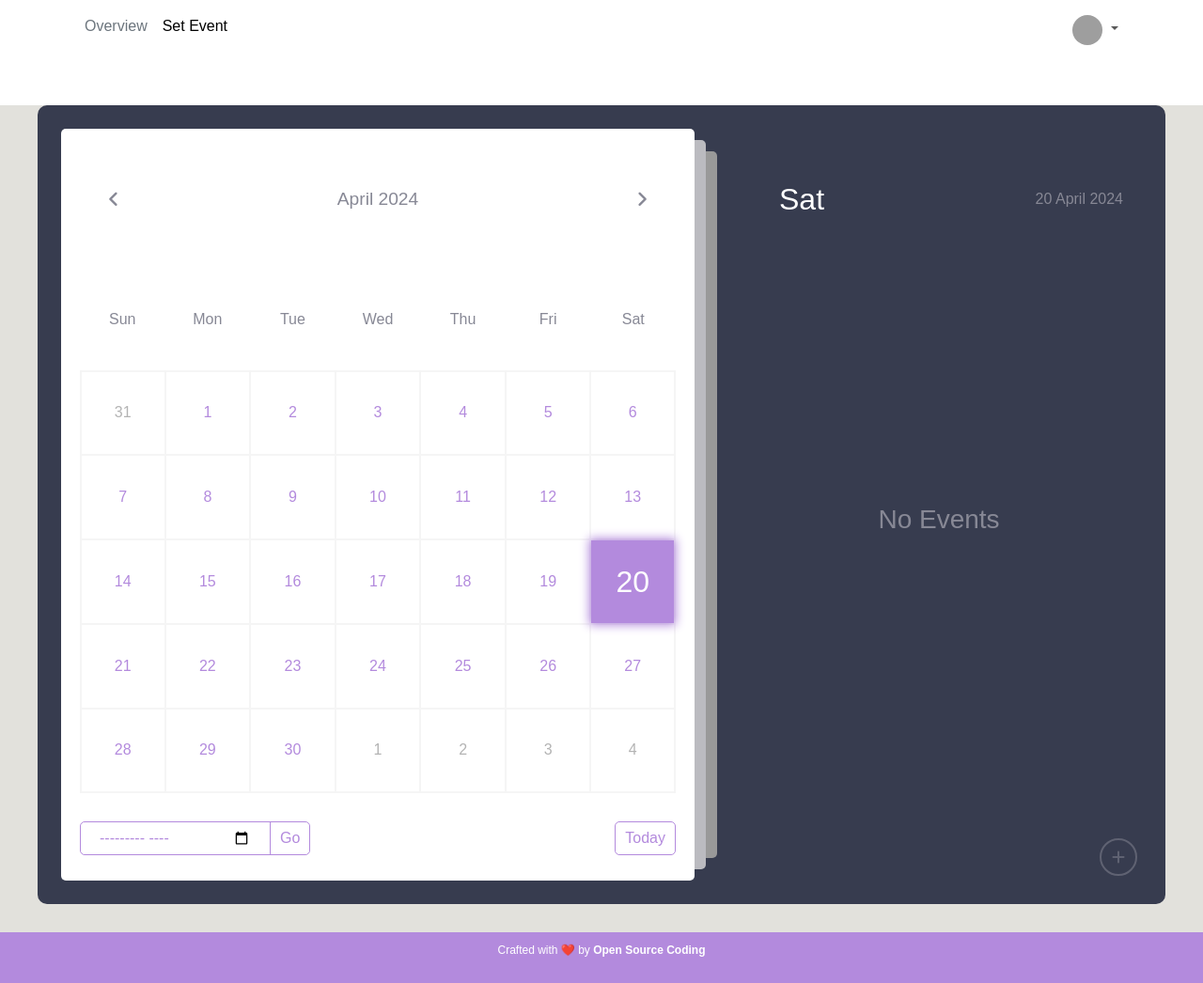
After one commit to anhkhoakz/calendar-web-project, a PHP site: page /setEventPage.php in a window 1280 px wide. The commit adds this page. Shown: the whole page at 94% size. Run offline with PHP 8.4, Linux system fonts and the light colour scheme; the visitor is signed in with stand-in values (Sample User, id 1); data that the repository does not hold is empty; grey boxes are pictures that could not be loaded.

Commit message:
update header

```diff
--- a/login/AccsessPage.php
+++ b/login/AccsessPage.php
@@ -1,5 +1,5 @@
 <?php
-include "../partials/header.php";
+include "../partials/head.php";
 include "../config/constants.php";
 
 
--- a/login/login.php
+++ b/login/login.php
@@ -1,7 +1,5 @@
 <?php
 include "../config/database.php";
-
-
 
 if(isset($_POST['password']) && isset($_POST['email'])) {
     $pwd = $_POST['password'];
--- /dev/null
+++ b/login/logout.php
@@ -0,0 +1,5 @@
+<?php
+include "../config/constants.php";
+session_destroy();
+header("location: " . ROOT_URL . "login/AccsessPage.php");
+?>
--- a/partials/header.php
+++ b/partials/header.php
@@ -1,22 +1,44 @@
-<div class="container">
-    <header class="d-flex flex-wrap align-items-center justify-content-center justify-content-md-between py-3 mb-4 border-bottom">
-      <div class="col-md-3 mb-2 mb-md-0">
-        <a href="/" class="d-inline-flex link-body-emphasis text-decoration-none">
-          <svg class="bi" width="40" height="32" role="img" aria-label="Bootstrap"><use xlink:href="#bootstrap"></use></svg>
-        </a>
-      </div>
+<header class="navbar navbar-expand-lg mb-5">
+    <div class="container">
+        <button class="navbar-toggler" type="button" data-bs-toggle="collapse" data-bs-target="#navbarNavDropdown" aria-controls="navbarNavDropdown" aria-expanded="false" aria-label="Toggle navigation">
+            <span class="navbar-toggler-icon"></span>
+        </button>
+        <div class="collapse navbar-collapse" id="navbarNavDropdown">
+            <ul class="navbar-nav w-100 d-flex justify-content-between">
+                <div class="d-flex">
+                    <li class="nav-item">
+                        <a href="<?=ROOT_URL?>" class="nav-link px-2 link-secondary">Overview</a>
+                    </li>
+                    <li class="nav-item">
+                        <a href="<?=ROOT_URL . "setEventPage.php"?>" class="nav-link px-2 link-body-emphasis">Set Event</a>
+                    </li class="nav-item">
+                </div>
 
-      <ul class="nav col-12 col-md-auto mb-2 justify-content-center mb-md-0">
-        <li><a href="#" class="nav-link px-2 link-secondary">Home</a></li>
-        <li><a href="#" class="nav-link px-2">Features</a></li>
-        <li><a href="#" class="nav-link px-2">Pricing</a></li>
-        <li><a href="#" class="nav-link px-2">FAQs</a></li>
-        <li><a href="#" class="nav-link px-2">About</a></li>
-      </ul>
+                <div>
 
-      <div class="col-md-3 text-end">
-        <button type="button" class="btn btn-outline-primary me-2">Login</button>
-        <button type="button" class="btn btn-primary">Sign-up</button>
-      </div>
-    </header>
-  </div>
+                    <li class="nav-item dropdown">
+                        <a class="nav-link dropdown-toggle" href="#" role="button" data-bs-toggle="dropdown" aria-expanded="false">
+                            <img src="https://github.com/mdo.png" alt="mdo" width="32" height="32" class="rounded-circle" />
+                        </a>
+
+                        <ul class="dropdown-menu text-small">
+                            <li>
+                                <a class="dropdown-item" href="#">Add event</a>
+                            </li>
+
+                            <li>
+                                <a class="dropdown-item" href="#">Profile</a>
+                            </li>
+                            <li>
+                                <hr class="dropdown-divider"/>
+                            </li>
+                            <li>
+                                <a class="dropdown-item text-danger" href="login/logout.php">Sign out</a>
+                            </li>
+                        </ul>
+                    </li>
+                </div>
+            </ul>
+        </div>
+    </div>
+</header>
--- a/script.js
+++ b/script.js
@@ -263,11 +263,10 @@ getEvent(function(eventsArr) {
               activeDayEl.classList.remove("event");
             }
 
-
         }
     };
 
-    xhr.open("POST", "http://localhost:3000/Event.php", true);
+    xhr.open("POST", "http://localhost:3000/event.php", true);
     xhr.send(formData);
 
 
@@ -293,25 +292,8 @@ getEvent(function(eventsArr) {
     addEventTitle.value = addEventTitle.value.slice(0, 60);
   });
 
-  function defineProperty() {
-    var osccred = document.createElement("div");
-    osccred.innerHTML =
-      "A Project By <a href='https://www.youtube.com/channel/UCiUtBDVaSmMGKxg1HYeK-BQ' target=_blank>Open Source Coding</a>";
-    osccred.style.position = "absolute";
-    osccred.style.bottom = "0";
-    osccred.style.right = "0";
-    osccred.style.fontSize = "10px";
-    osccred.style.color = "#ccc";
-    osccred.style.fontFamily = "sans-serif";
-    osccred.style.padding = "5px";
-    osccred.style.background = "#fff";
-    osccred.style.borderTopLeftRadius = "5px";
-    osccred.style.borderBottomRightRadius = "5px";
-    osccred.style.boxShadow = "0 0 5px #ccc";
-    document.body.appendChild(osccred);
-  }
 
-  defineProperty();
+
 
   //allow only time in eventtime from and to
   addEventFrom.addEventListener("input", (e) => {
@@ -450,6 +432,10 @@ getEvent(function(eventsArr) {
                 alert("The event start time must be earlier than the current time.");
               }
               else{
+                if (eventsContainer.innerHTML === '<div class="no-event"><h3>No Events</h3></div>') {
+                  eventsContainer.innerHTML = this.responseText
+              }
+              else
                 eventsContainer.innerHTML += this.responseText;
 
                 addEventWrapper.classList.remove("active");
@@ -458,6 +444,8 @@ getEvent(function(eventsArr) {
                 if (!activeDayEl.classList.contains("event")) {
                     activeDayEl.classList.add("event");
                 }
+
+
               }
 
             }
--- /dev/null
+++ b/setEventPage.php
@@ -0,0 +1,112 @@
+<?php
+include "./config/constants.php";
+
+if (!isset($_SESSION['user_email'])) {
+  header("location: ./login/AccsessPage.php");
+  exit;
+}
+?>
+
+<!DOCTYPE html>
+<html lang="en">
+
+<head>
+  <meta charset="UTF-8" />
+  <meta http-equiv="X-UA-Compatible" content="IE=edge" />
+  <meta name="viewport" content="width=device-width, initial-scale=1.0" />
+  <meta name="description" content="Stay organized with our user-friendly Calendar featuring events, reminders, and a customizable interface. Built with HTML, CSS, and JavaScript. Start scheduling today!" />
+  <meta name="keywords" content="calendar, events, reminders, javascript, html, css, open source coding" />
+  <?php
+  include './partials/head.php';
+  ?>
+
+  <link rel="stylesheet" href="style.css" />
+  <title>Calendar with Events</title>
+
+</head>
+
+<body>
+  <?php include "./partials/header.php" ?>
+
+  <div class="body">
+
+    <div class="container1">
+      <div class="left">
+        <div class="calendar">
+          <div class="month">
+            <i class="fas fa-angle-left prev"></i>
+            <div class="date">december 2015</div>
+            <i class="fas fa-angle-right next"></i>
+          </div>
+          <div class="weekdays">
+            <div>Sun</div>
+            <div>Mon</div>
+            <div>Tue</div>
+            <div>Wed</div>
+            <div>Thu</div>
+            <div>Fri</div>
+            <div>Sat</div>
+          </div>
+          <div class="days"></div>
+          <div class="goto-today">
+            <div class="goto">
+              <input type="month" placeholder="mm/yyyy" class="date-input" />
+              <button class="goto-btn">Go</button>
+            </div>
+            <button class="today-btn">Today</button>
+          </div>
+        </div>
+      </div>
+      <div class="right">
+        <div class="today-date">
+          <div class="event-day">Tue</div>
+          <div class="event-date">19 April 2024</div>
+        </div>
+        <div class="events">
+          <div class="event">
+              <div class="title">
+                <i class="fas fa-circle"></i>
+                <h3 class="event-title">di choi</h3>
+              </div>
+              <div class="event-time">
+                <span class="event-time"></span>
+              </div>
+          </div>
+
+        </div>
+        <form id="formAddEvent" class="add-event-wrapper" method="POST">
+            <div class="add-event-header">
+                <div class="title">Add Event</div>
+                <i class="fas fa-times close"></i>
+            </div>
+            <div class="add-event-body">
+                <div class="add-event-input">
+                  <input name="event" type="text" placeholder="Event Name" class="event-name" value=""/>
+                </div>
+                <div class="add-event-input">
+                  <input type="text" placeholder="Event Time From" class="event-time-from" name="eventstart" value=""/>
+                </div>
+                <div class="add-event-input">
+                  <input type="text" placeholder="Event Time To" class="event-time-to" name="eventfinished" value="" />
+                </div>
+                  <input type="hidden"  name="eventDate" id='getEventDate' value=""/>
+              </div>
+
+            <div class="add-event-footer">
+              <button type="submit" class="add-event-btn">Add Event</button>
+            </div>
+        </form>
+      </div>
+      <button class="add-event">
+        <i class="fas fa-plus"></i>
+      </button>
+    </div>
+
+  </div>
+
+  <?php include './partials/footer.php' ?>
+
+  <script src="./script.js"></script>
+</body>
+
+</html>
--- a/style.css
+++ b/style.css
@@ -1,5 +1,6 @@
 :root {
   --primary-clr: #b38add;
+  --color-white: #ffff;
 }
 * {
   margin: 0;
@@ -20,10 +21,12 @@
   border-radius: 50px;
 }
 
-body {
+
+
+.body {
   position: relative;
   min-height: 100vh;
-  /* display: flex; */
+  display: flex;
   align-items: center;
   justify-content: center;
   padding-bottom: 30px;
@@ -240,7 +243,7 @@ body {
   border-left: 1px solid var(--primary-clr);
   border-radius: 0;
 }
-.container .right {
+.container1 .right {
   position: relative;
   width: 40%;
   min-height: 100%;
@@ -478,21 +481,21 @@ body {
 /* media queries */
 
 @media screen and (max-width: 1000px) {
-  body {
+  .body {
     align-items: flex-start;
     justify-content: flex-start;
   }
-  .container {
+  .container1 {
     min-height: 100vh;
     flex-direction: column;
     border-radius: 0;
   }
-  .container .left {
+  .container1 .left {
     width: 100%;
     height: 100%;
     padding: 20px 0;
   }
-  .container .right {
+  .container1 .right {
     width: 100%;
     height: 100%;
     padding: 20px 0;
@@ -538,10 +541,7 @@ body {
 }
 
 .credits {
-  position: absolute;
-  bottom: 0;
-  left: 0;
-  right: 0;
+
   text-align: center;
   padding: 10px;
   font-size: 12px;
```
Also changed, not shown: index.php (+161 -88 lines), showAllEvents.php (deleted, +0 -185 lines).
